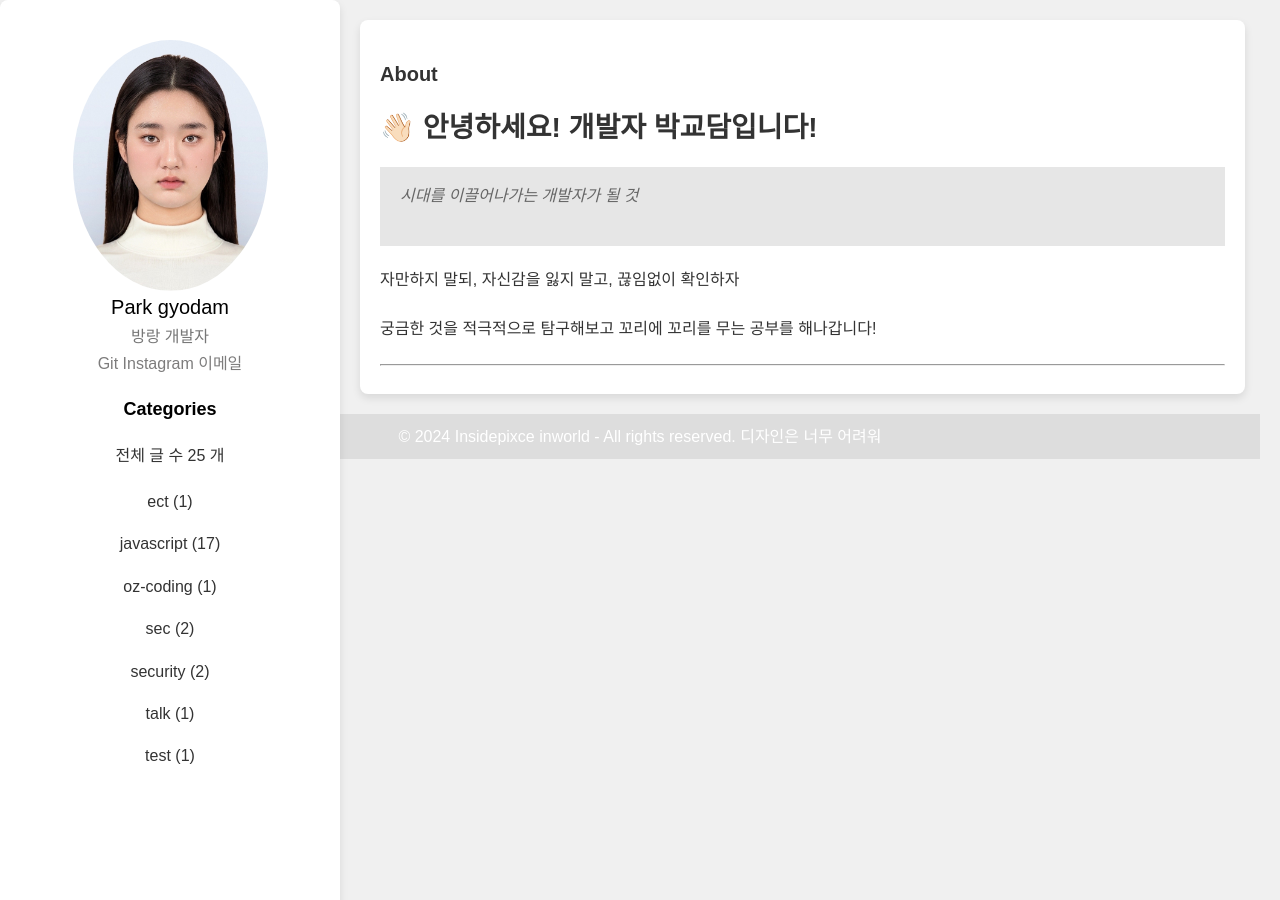
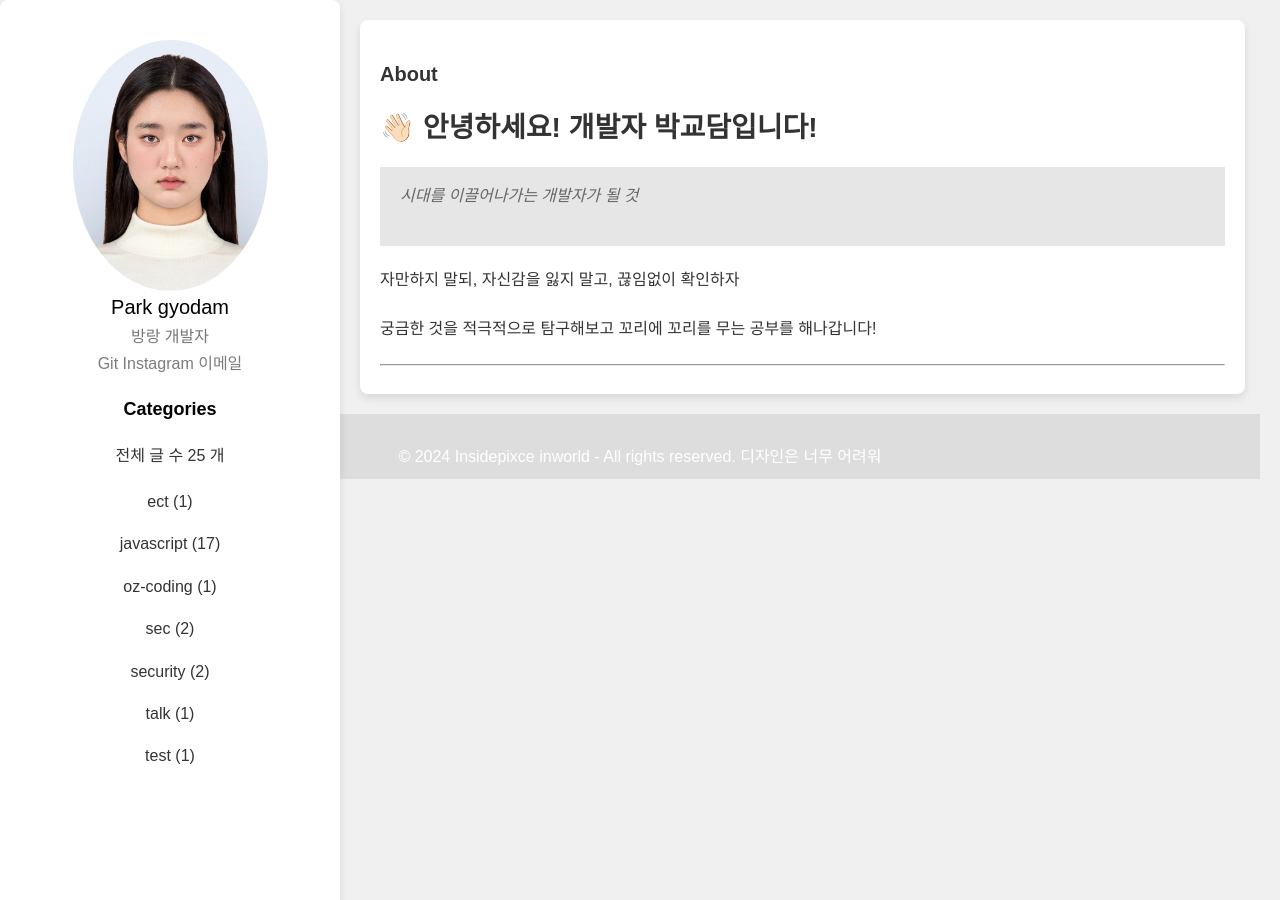
Before and after one commit to insidepixce/insidepixce-blog, a Jekyll site: the page built from index.markdown, in a window 1280 px wide. Built offline with Jekyll 4.4.1, drawn with Linux system fonts in a browser that asks for light colours; the list of posts is cut into pages by our own code.

Commit message:
footer 수정

```diff
--- a/_layouts/default.html
+++ b/_layouts/default.html
@@ -51,7 +51,7 @@
     </div>
 
     <footer class="site-footer">
-                             &copy; {{ "now" | date: "%Y" }} {{ site.title }} - All rights reserved. 디자인은 너무 어려워
+                             <p>                         </p>&copy; {{ "now" | date: "%Y" }} {{ site.title }} - All rights reserved. 디자인은 너무 어려워
     </footer>
 </body>
 </html>
```
